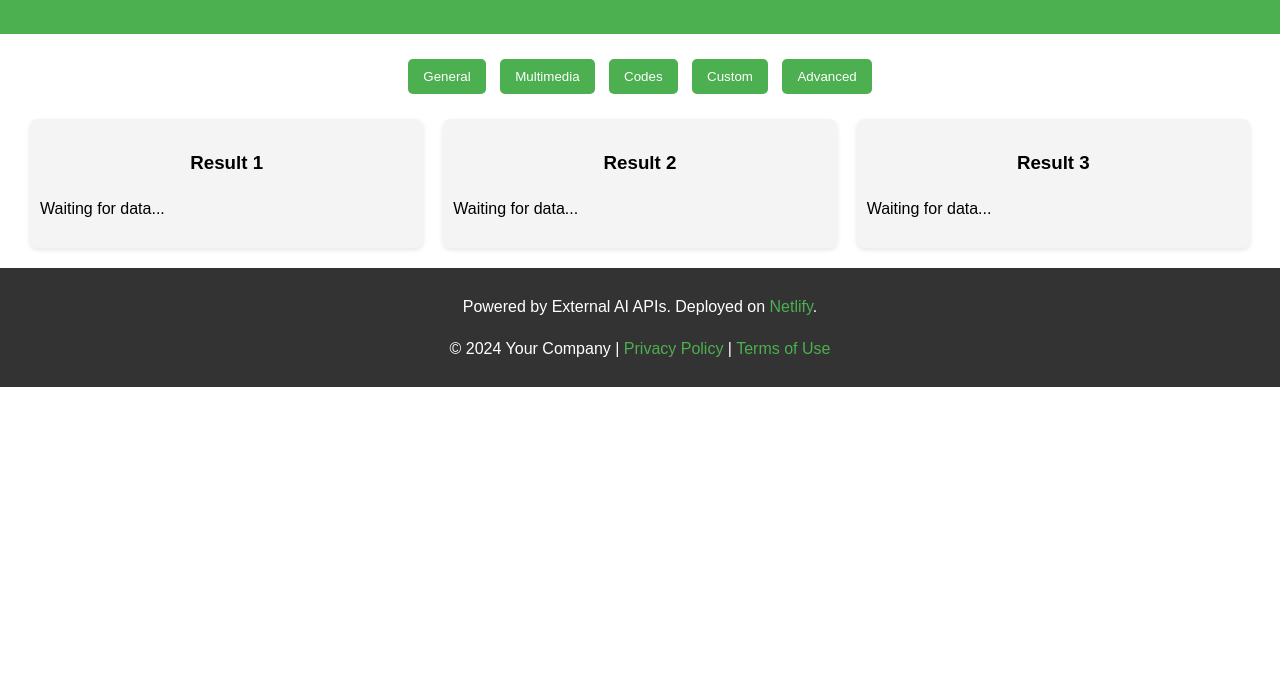
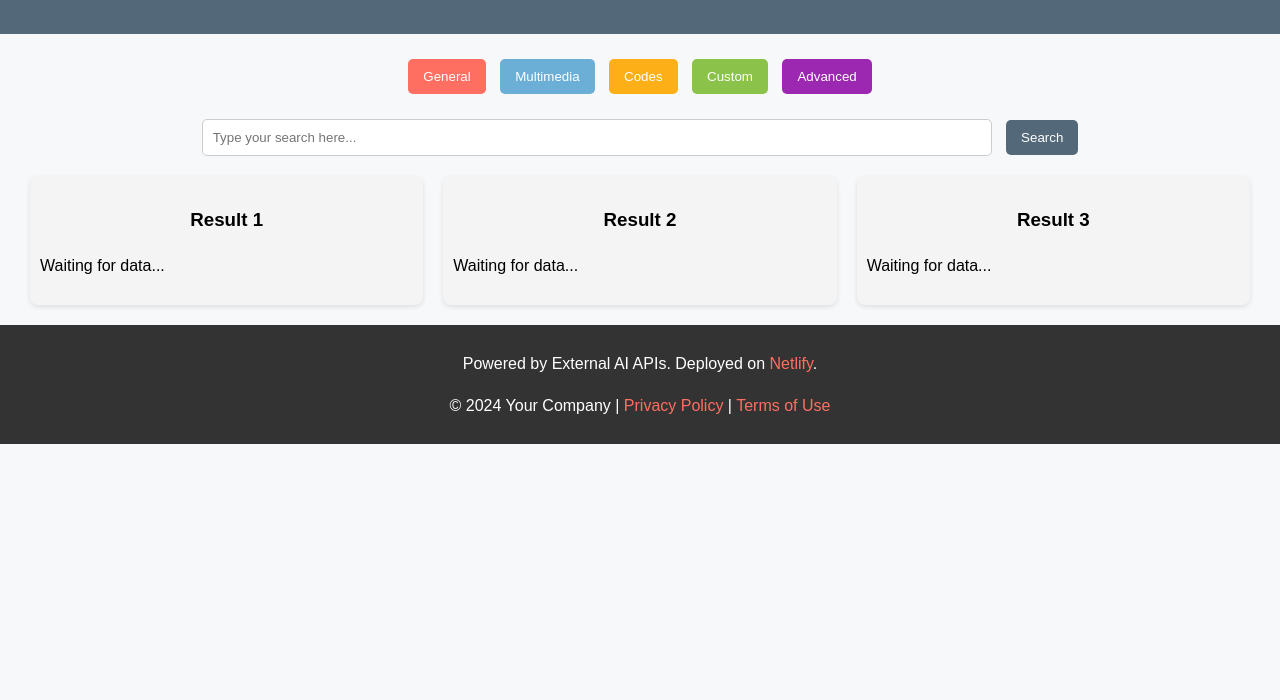
Before and after one commit to awcat/CompareAI, a plain HTML site: page index.html in a window 1280 px wide. Shown: the part 100-800 px from the top of the page. Drawn offline with Linux system fonts and the light colour scheme.

Commit message:
New version with query field and new colours
new colours as well

```diff
--- a/index.html
+++ b/index.html
@@ -11,10 +11,11 @@
             margin: 0;
             padding: 0;
             line-height: 1.6;
+            background: #f7f8fa;
         }
 
         header {
-            background: #4CAF50;
+            background: #536878;
             color: white;
             padding: 20px 10px;
             text-align: center;
@@ -26,8 +27,6 @@
         }
 
         .categories button {
-            background: #4CAF50;
-            color: white;
             border: none;
             padding: 10px 15px;
             margin: 5px;
@@ -35,8 +34,55 @@
             border-radius: 5px;
         }
 
+        .categories button:nth-child(1) {
+            background: #ff6f61;
+            color: white;
+        }
+
+        .categories button:nth-child(2) {
+            background: #6baed6;
+            color: white;
+        }
+
+        .categories button:nth-child(3) {
+            background: #fcaf17;
+            color: white;
+        }
+
+        .categories button:nth-child(4) {
+            background: #8bc34a;
+            color: white;
+        }
+
+        .categories button:nth-child(5) {
+            background: #9c27b0;
+            color: white;
+        }
+
         .categories button:hover {
-            background: #45a049;
+            opacity: 0.9;
+        }
+
+        .search-box {
+            text-align: center;
+            margin: 20px 0;
+        }
+
+        .search-box input {
+            width: 60%;
+            padding: 10px;
+            border: 1px solid #ccc;
+            border-radius: 5px;
+        }
+
+        .search-box button {
+            background: #536878;
+            color: white;
+            border: none;
+            padding: 10px 15px;
+            margin-left: 10px;
+            cursor: pointer;
+            border-radius: 5px;
         }
 
         .results {
@@ -67,7 +113,7 @@
         }
 
         footer a {
-            color: #4CAF50;
+            color: #ff6f61;
             text-decoration: none;
         }
     </style>
@@ -84,6 +130,11 @@
     <button onclick="fetchResults('codes')">Codes</button>
     <button onclick="fetchResults('custom')">Custom</button>
     <button onclick="fetchResults('advanced')">Advanced</button>
+</section>
+
+<section class="search-box">
+    <input type="text" id="search-query" placeholder="Type your search here...">
+    <button onclick="searchQuery()">Search</button>
 </section>
 
 <section class="results">
@@ -133,6 +184,16 @@
             console.error(error);
         }
     }
+
+    function searchQuery() {
+        const query = document.getElementById('search-query').value;
+        if (!query) {
+            alert('Please enter a search query');
+            return;
+        }
+        alert(`Search initiated for: ${query}`);
+        // Add logic to process the search query
+    }
 </script>
 
 </body>
```
